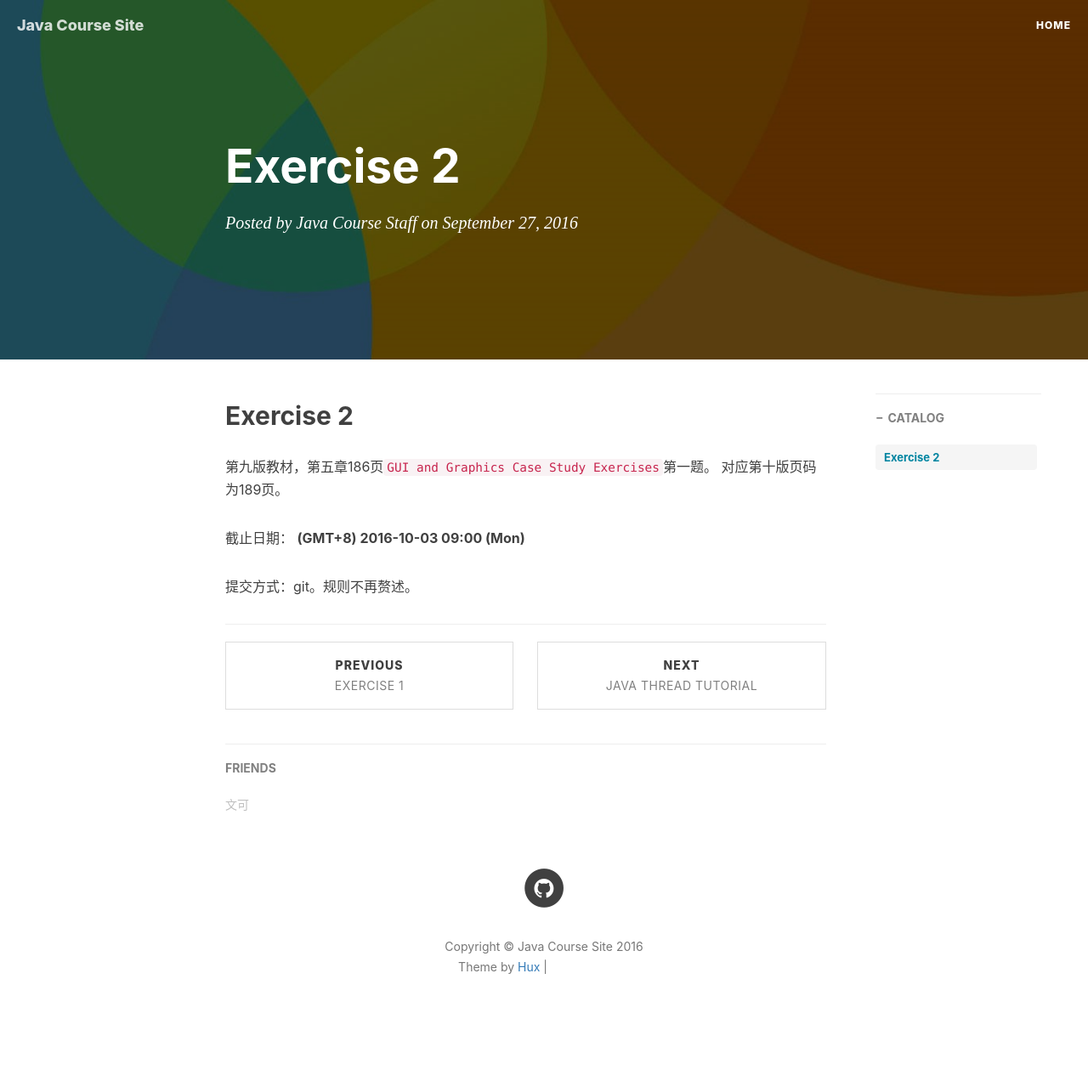
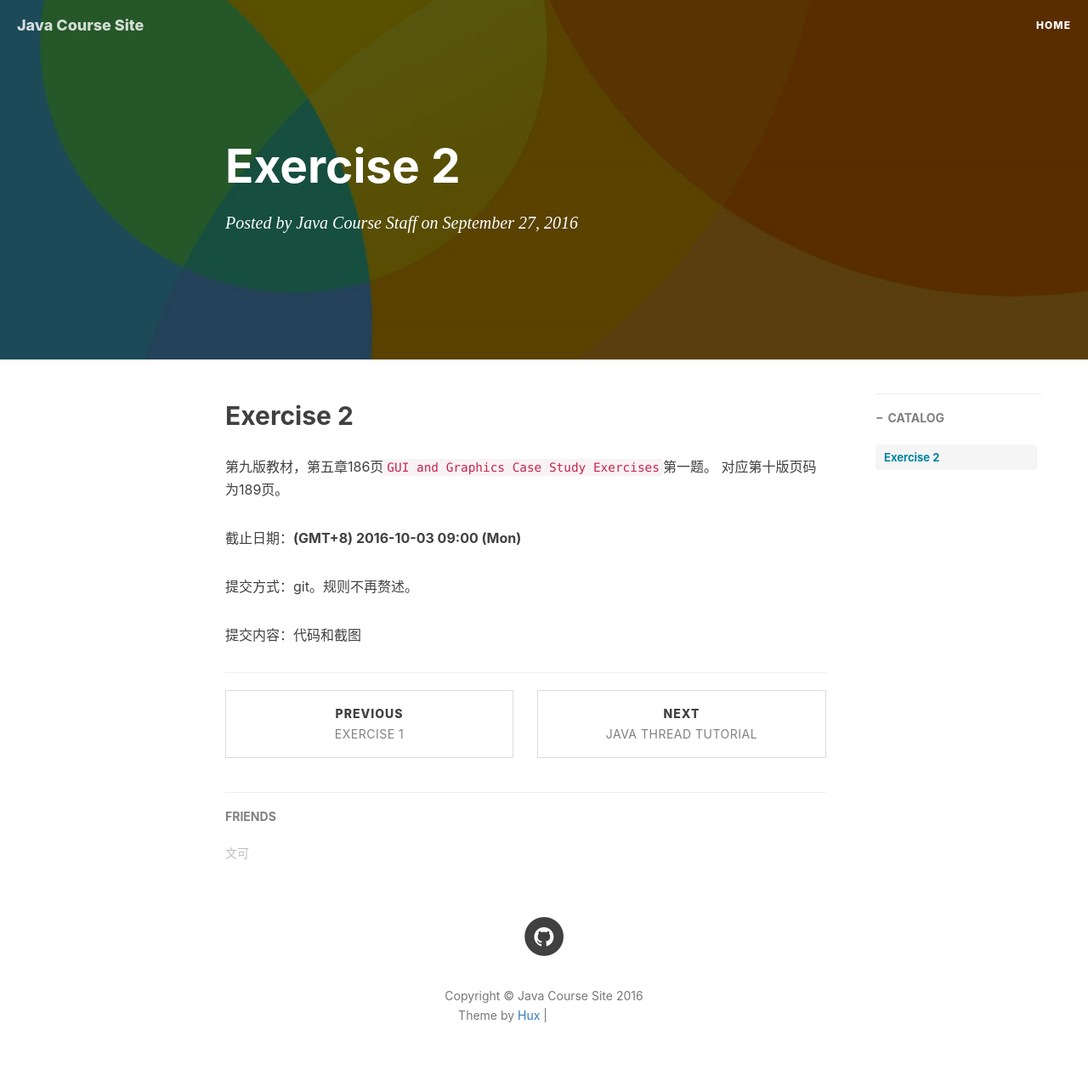
Before and after one commit to iss-java/iss-java.github.io, a Jekyll site: the page built from _posts/2016-09-27-Exercise-2.markdown, in a window 1280 px wide. Shown: the whole page at 85% size. Built offline with Jekyll 4.4.1, drawn with Linux system fonts in a browser that asks for light colours; nearby versions of some CDN libraries; comment, search, counter and statistics services are not loaded; before the commit the page ends 1215 px from its top, so only the background shows below that; grey boxes are pictures that could not be loaded.

Commit message:
update exercise 2

```diff
--- a/_posts/2016-09-27-Exercise-2.markdown
+++ b/_posts/2016-09-27-Exercise-2.markdown
@@ -12,6 +12,8 @@ catalog:    true
 第九版教材，第五章186页`GUI and Graphics Case Study Exercises`第一题。
 对应第十版页码为189页。
 
-截止日期： **(GMT+8) 2016-10-03 09:00 (Mon)**
+截止日期：**(GMT+8) 2016-10-03 09:00 (Mon)**
 
 提交方式：git。规则不再赘述。
+
+提交内容：代码和截图
```
